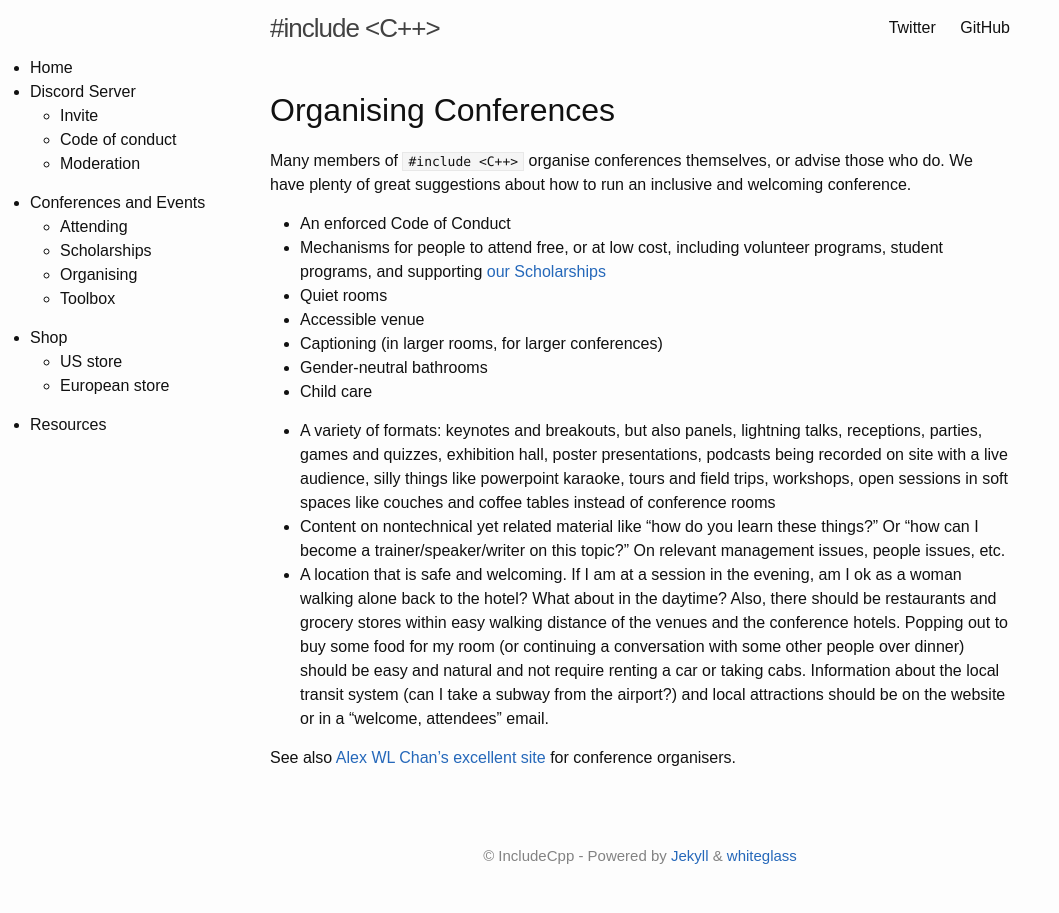
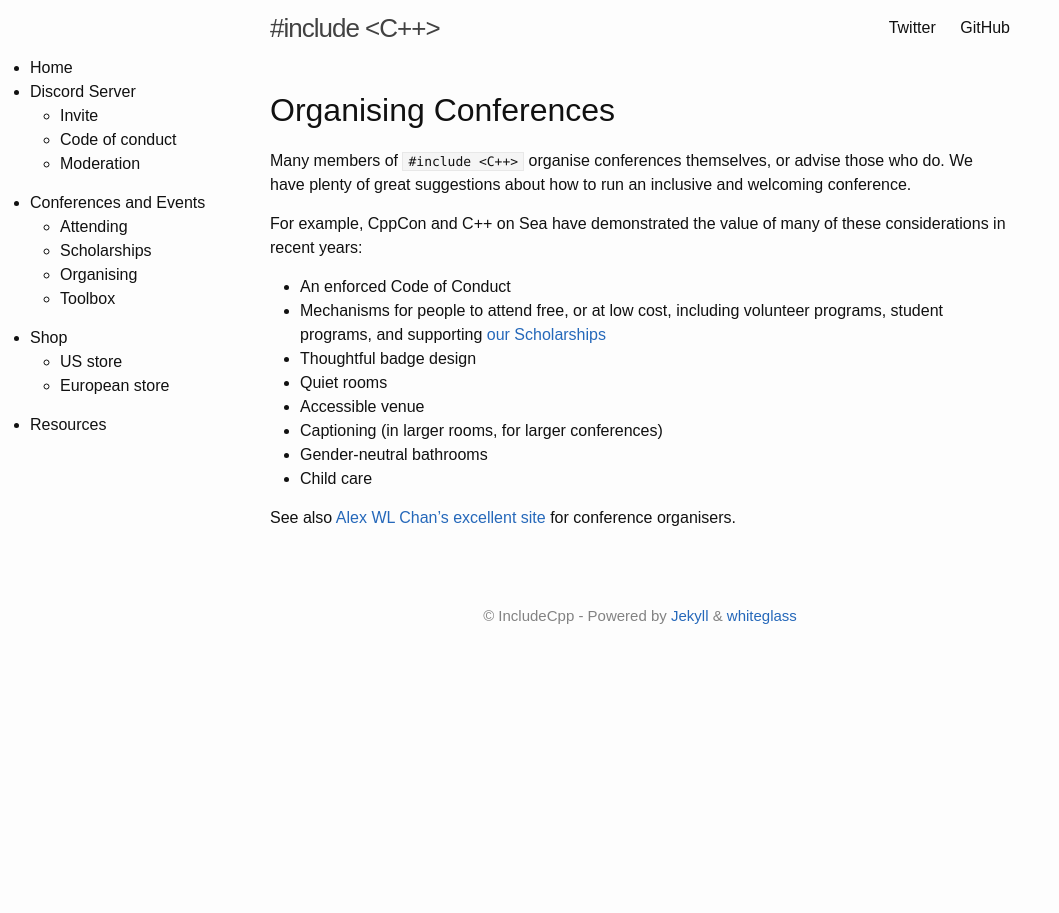
Before and after one commit to include-cpp/include-cpp.github.io, a Jekyll site: the page built from organising-conferences.md, in a window 1280 px wide. Shown: the whole page, without its empty margins (0-1059 px from the left). Built offline with Jekyll 4.4.1, drawn with Linux system fonts in a browser that asks for light colours; our own code applies the rules of GitHub Pages for plain Markdown files.

Commit message:
Minor changes to organising-conferences.md, so it could be published

```diff
--- a/organising-conferences.md
+++ b/organising-conferences.md
@@ -6,16 +6,23 @@ layout: default
 
 Many members of `#include <C++>` organise conferences themselves, or advise those who do. We have plenty of great suggestions about how to run an inclusive and welcoming conference.
 
+For example, CppCon and C++ on Sea have demonstrated the value of many of these considerations in recent years:
+
 * An enforced Code of Conduct
 * Mechanisms for people to attend free, or at low cost, including volunteer programs, student programs, and supporting [our Scholarships](/scholarships)
+* Thoughtful badge design
 * Quiet rooms
 * Accessible venue
 * Captioning (in larger rooms, for larger conferences)
 * Gender-neutral bathrooms
 * Child care
 
+<!--
+
 * A variety of formats: keynotes and breakouts, but also panels, lightning talks, receptions, parties, games and quizzes, exhibition hall, poster presentations, podcasts being recorded on site with a live audience, silly things like powerpoint karaoke, tours and field trips, workshops, open sessions in soft spaces like couches and coffee tables instead of conference rooms
 * Content on nontechnical yet related material like "how do you learn these things?" Or "how can I become a trainer/speaker/writer on this topic?" On relevant management issues, people issues, etc.
 * A location that is safe and welcoming. If I am at a session in the evening, am I ok as a woman walking alone back to the hotel? What about in the daytime? Also, there should be restaurants and grocery stores within easy walking distance of the venues and the conference hotels. Popping out to buy some food for my room (or continuing a conversation with some other people over dinner) should be easy and natural and not require renting a car or taking cabs. Information about the local transit system (can I take a subway from the airport?) and local attractions should be on the website or in a "welcome, attendees" email.
 
+-->
+
 See also [Alex WL Chan's excellent site](https://alexwlchan.net/ideas-for-inclusive-events/short-version/) for conference organisers.
```
